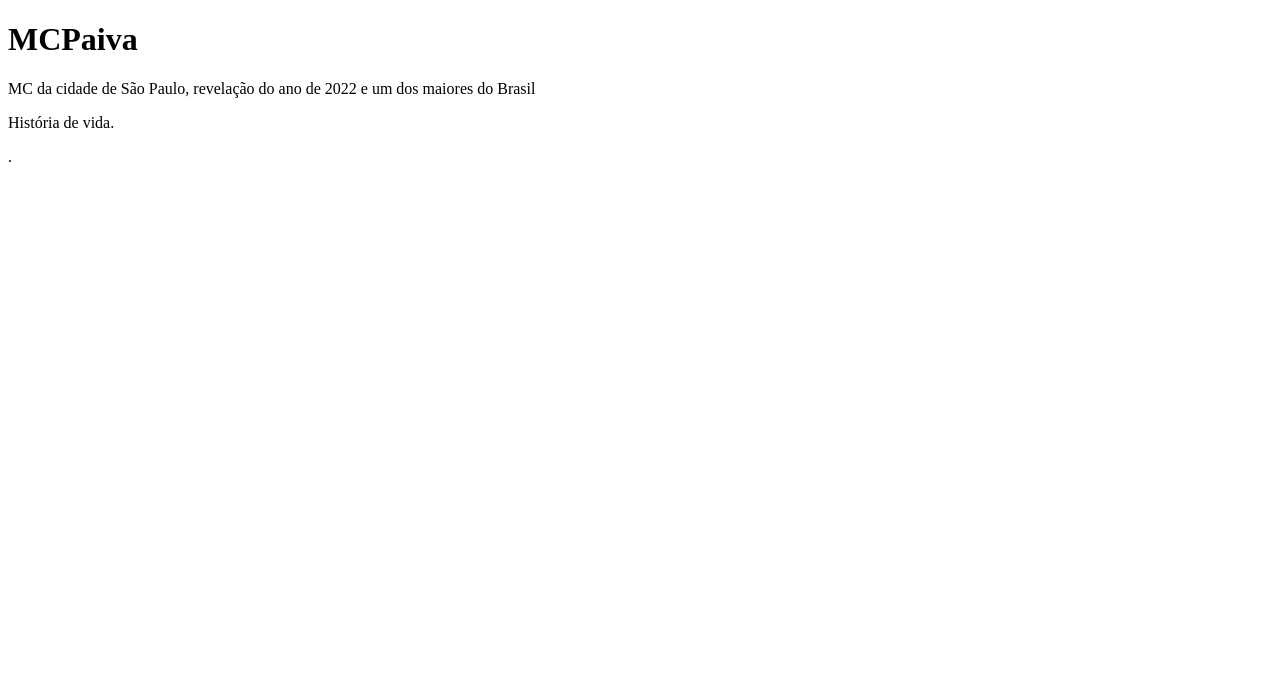
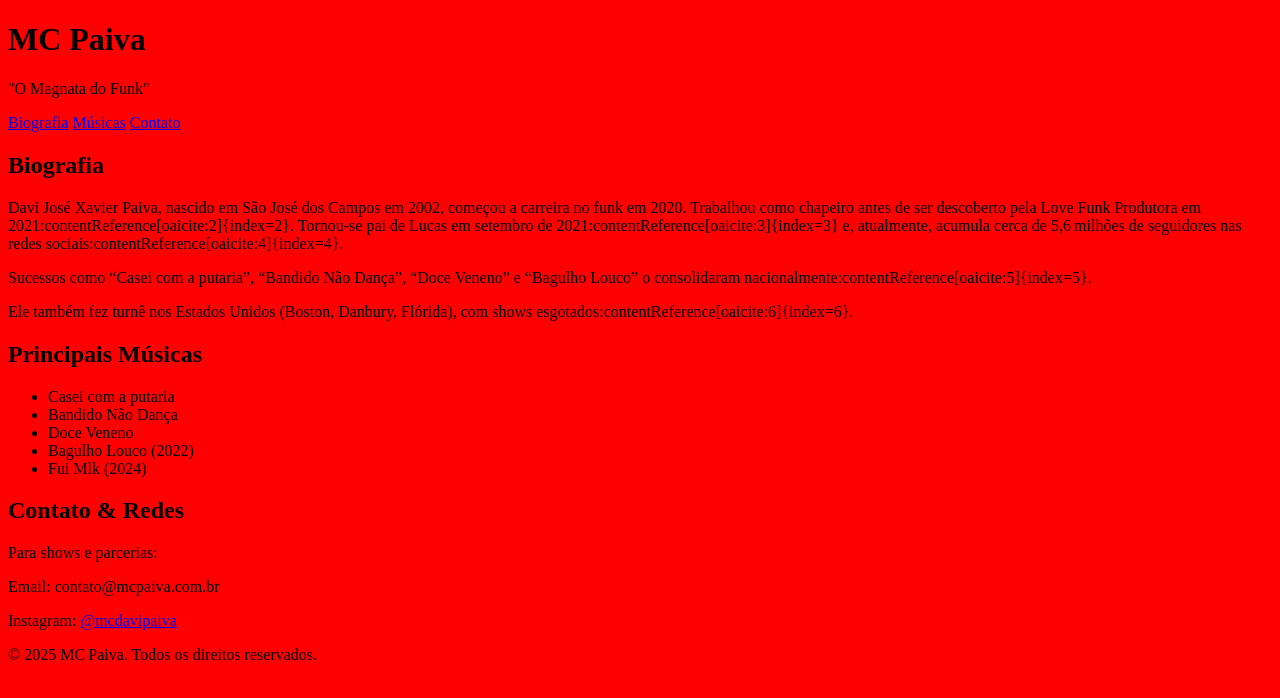
Before and after one commit to gutododry/Mc-Paiva, a plain HTML site: page index.html in a window 1280 px wide. Drawn offline with Linux system fonts and the light colour scheme.

Commit message:
Update index.html

```diff
--- a/index.html
+++ b/index.html
@@ -1,14 +1,48 @@
 <!DOCTYPE html>
-<html lang="en">
+<html lang="pt-BR">
 <head>
-    <meta charset="UTF-8">
-    <meta name="viewport" content="width=device-width, initial-scale=1.0">
-    <title>Document</title>
-    <link rel="stylesheet" href-="style.css>"
+  <meta charset="UTF-8">
+  <meta name="viewport" content="width=device-width, initial-scale=1">
+  <title>MC Paiva - Oficial</title>
+  <link rel="stylesheet" href="style.css">
 </head>
 <body>
-   <h1>MCPaiva</h1>
-   <p>MC da cidade de São Paulo, revelação do ano de 2022 e um dos maiores do Brasil</p>
-<p>História de vida. </p>
-</body>
-</html>.
+  <header>
+    <h1>MC Paiva</h1>
+    <p>"O Magnata do Funk"</p>
+  </header>
+
+  <nav>
+    <a href="#bio">Biografia</a>
+    <a href="#musicas">Músicas</a>
+    <a href="#contato">Contato</a>
+  </nav>
+
+  <section id="bio">
+    <h2>Biografia</h2>
+    <p>Davi José Xavier Paiva, nascido em São José dos Campos em 2002, começou a carreira no funk em 2020. Trabalhou como chapeiro antes de ser descoberto pela Love Funk Produtora em 2021:contentReference[oaicite:2]{index=2}. Tornou-se pai de Lucas em setembro de 2021:contentReference[oaicite:3]{index=3} e, atualmente, acumula cerca de 5,6 milhões de seguidores nas redes sociais:contentReference[oaicite:4]{index=4}.</p>
+    <p>Sucessos como “Casei com a putaria”, “Bandido Não Dança”, “Doce Veneno” e “Bagulho Louco” o consolidaram nacionalmente:contentReference[oaicite:5]{index=5}.</p>
+    <p>Ele também fez turnê nos Estados Unidos (Boston, Danbury, Flórida), com shows esgotados:contentReference[oaicite:6]{index=6}.</p>
+  </section>
+
+  <section id="musicas">
+    <h2>Principais Músicas</h2>
+    <ul>
+      <li>Casei com a putaria</li>
+      <li>Bandido Não Dança</li>
+      <li>Doce Veneno</li>
+      <li>Bagulho Louco (2022)</li>
+      <li>Fui Mlk (2024)</li>
+    </ul>
+  </section>
+
+  <section id="contato">
+    <h2>Contato & Redes</h2>
+    <p>Para shows e parcerias:</p>
+    <p>Email: contato@mcpaiva.com.br</p>
+    <p>Instagram: <a href="https://instagram.com/mcdavipaiva" target="_blank">@mcdavipaiva</a></p>
+  </section>
+
+  <footer>
+    <p>&copy; 2025 MC Paiva. Todos os direitos reservados.</p>
+  </footer>
```
